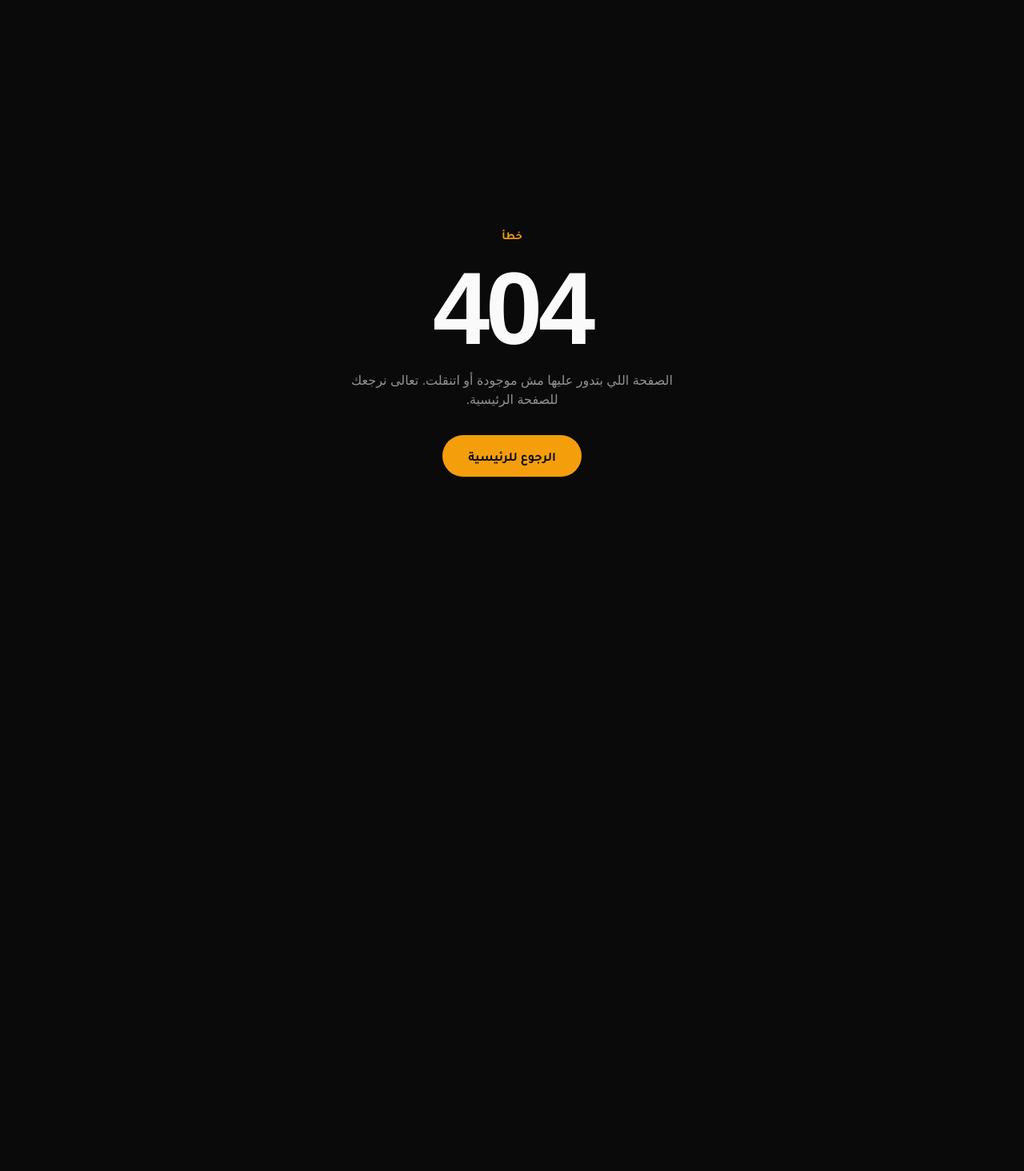
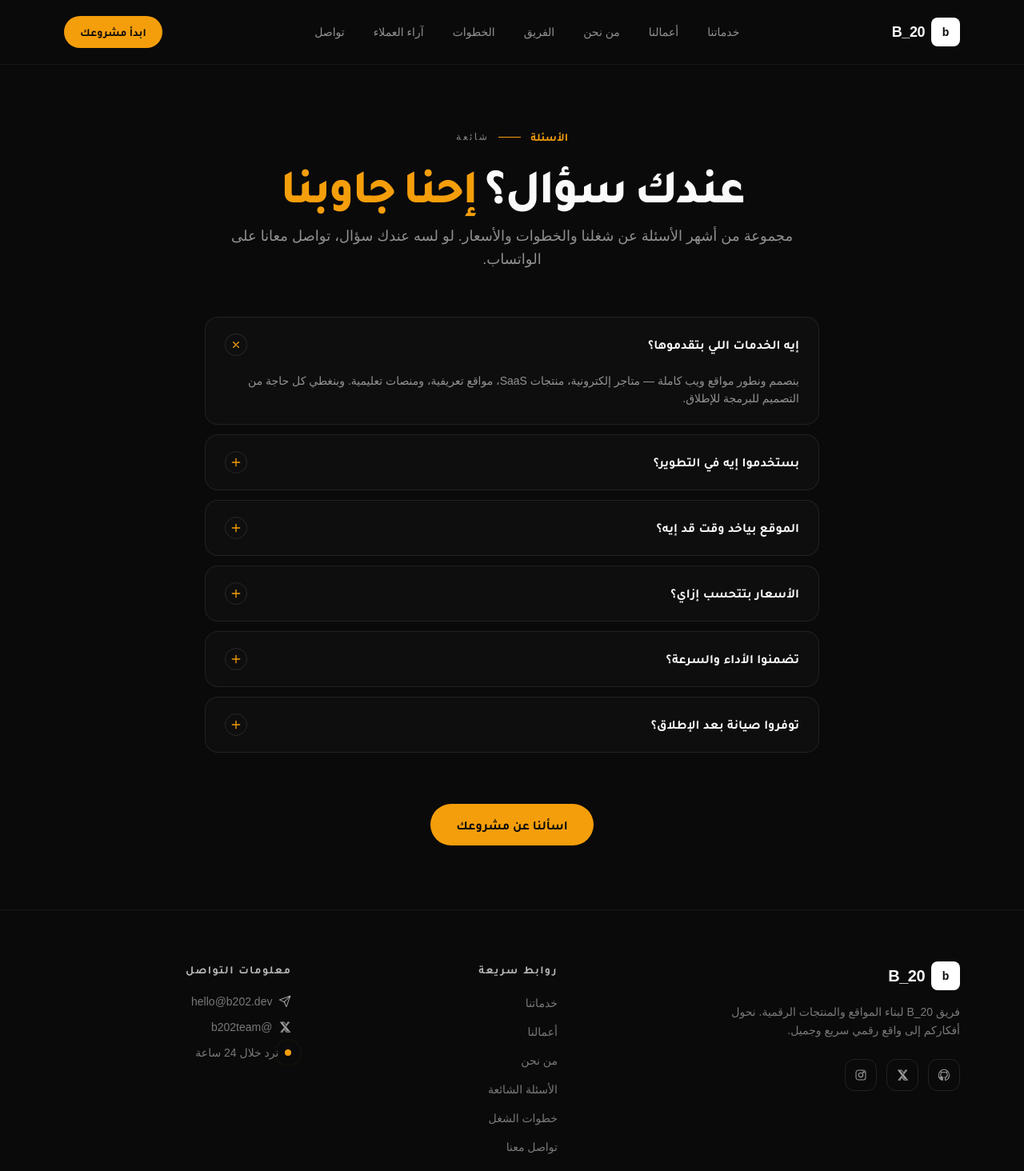
Before and after one commit to Silence1kingdom/b202, a Next.js app: page /faq in a window 1280 px wide. Before the commit this address had no page. Shown: the top 1464 px of the page at 80% size. Before the commit the page ends 800 px from the top, so only its background shows below. Built offline with nearby package versions, Linux system fonts and the light colour scheme; a web font is replaced by a local one.

Commit message:
faq: standalone /faq page + footer link, remove from home/about, fix about spacing

```diff
--- a/src/app/(site)/about/page.tsx
+++ b/src/app/(site)/about/page.tsx
@@ -1,6 +1,5 @@
 import type { Metadata } from "next";
 import AboutContent from "@/components/AboutContent";
-import Faq from "@/components/Faq";
 import { getValues, getTeam, getStats } from "@/lib/queries";
 
 export const dynamic = "force-dynamic";
@@ -26,18 +25,6 @@ export default async function AboutPage() {
   return (
     <main className="page-enter pt-16 md:pt-20">
       <AboutContent values={values} team={team} stats={stats} />
-
-      <section className="border-t border-white/[0.06] py-24 md:py-28">
-        <div className="container-x">
-          <div className="mb-12 text-center">
-            <span className="section-label">أسئلة شائعة</span>
-            <h2 className="mt-5 text-3xl font-extrabold tracking-tightest md:text-4xl">
-              عندك سؤال؟ <span className="text-accent">إحنا جاوبنا</span>
-            </h2>
-          </div>
-          <Faq />
-        </div>
-      </section>
     </main>
   );
 }
--- /dev/null
+++ b/src/app/(site)/faq/page.tsx
@@ -0,0 +1,51 @@
+import type { Metadata } from "next";
+import Link from "next/link";
+import Faq from "@/components/Faq";
+
+export const dynamic = "force-dynamic";
+
+export const metadata: Metadata = {
+  title: "الأسئلة الشائعة — B_20",
+  description:
+    "إجابات على أشهر الأسئلة عن خدمات B_20: التصميم، التطوير، المدة، الأسعار، والأداء.",
+  alternates: { canonical: "/faq" },
+  openGraph: {
+    title: "الأسئلة الشائعة — B_20",
+    description: "إجابات على أشهر الأسئلة عن خدمات وباقات B_20.",
+    url: "/faq",
+  },
+};
+
+export default function FaqPage() {
+  return (
+    <main className="page-enter pt-16 md:pt-20">
+      <section className="border-t border-white/[0.06] py-16 md:py-20">
+        <div className="container-x">
+          <div className="mx-auto max-w-3xl text-center">
+            <div className="flex items-center justify-center gap-3">
+              <span className="text-sm font-bold tabular-nums text-accent">الأسئلة</span>
+              <span className="section-label">شائعة</span>
+            </div>
+            <h1 className="mt-5 text-4xl font-extrabold tracking-tightest md:text-6xl">
+              عندك سؤال؟ <span className="text-accent">إحنا جاوبنا</span>
+            </h1>
+            <p className="mt-5 text-lg leading-relaxed text-white/55">
+              مجموعة من أشهر الأسئلة عن شغلنا والخطوات والأسعار. لو لسه عندك سؤال،
+              تواصل معانا على الواتساب.
+            </p>
+          </div>
+
+          <div className="mt-14">
+            <Faq />
+          </div>
+
+          <div className="mt-16 text-center">
+            <Link href="/#contact" className="btn-primary px-8 py-3.5 text-base">
+              اسألنا عن مشروعك
+            </Link>
+          </div>
+        </div>
+      </section>
+    </main>
+  );
+}
--- a/src/app/(site)/page.tsx
+++ b/src/app/(site)/page.tsx
@@ -3,7 +3,6 @@ import Services from "@/components/Services";
 import Work from "@/components/Work";
 import Process from "@/components/Process";
 import Testimonials from "@/components/Testimonials";
-import Faq from "@/components/Faq";
 import Contact from "@/components/Contact";
 import { getProjects, getServices, getProcessSteps, getTestimonials, getStats } from "@/lib/queries";
 
@@ -25,17 +24,6 @@ export default async function Home() {
       <Work projects={projects} />
       <Process processSteps={processSteps} />
       <Testimonials testimonials={testimonials} />
-      <section className="border-t border-white/[0.06] py-24 md:py-28">
-        <div className="container-x">
-          <div className="mb-12 text-center">
-            <span className="section-label">أسئلة شائعة</span>
-            <h2 className="mt-5 text-3xl font-extrabold tracking-tightest md:text-4xl">
-              عندك سؤال؟ <span className="text-accent">إحنا جاوبنا</span>
-            </h2>
-          </div>
-          <Faq />
-        </div>
-      </section>
       <Contact />
     </main>
   );
--- a/src/components/AboutContent.tsx
+++ b/src/components/AboutContent.tsx
@@ -129,7 +129,7 @@ export default function AboutContent({
         </div>
       </section>
 
-      <section className="py-16 md:py-20">
+      <section className="pt-4">
         <div className="container-x">
           <div ref={statsHook.ref} className="grid grid-cols-2 gap-px overflow-hidden rounded-2xl border border-white/[0.08] bg-white/[0.04] md:grid-cols-4">
             {stats.map((s, i) => (
@@ -145,7 +145,7 @@ export default function AboutContent({
         </div>
       </section>
 
-      <section className="pb-24 pt-4">
+      <section className="py-16 md:py-20">
         <div className="container-x">
           <div className="card reveal rounded-3xl px-8 py-12 text-center">
             <h2 className="text-3xl font-extrabold tracking-tightest md:text-4xl">جاهز تبدأ مشروعك؟</h2>
--- a/src/components/Footer.tsx
+++ b/src/components/Footer.tsx
@@ -49,6 +49,7 @@ export default function Footer() {
                  { href: "/#services", label: "خدماتنا" },
                  { href: "/work", label: "أعمالنا" },
                  { href: "/about", label: "من نحن" },
+                 { href: "/faq", label: "الأسئلة الشائعة" },
                  { href: "/#process", label: "خطوات الشغل" },
                  { href: "/#contact", label: "تواصل معنا" },
                  { href: "/admin/login", label: "تسجيل الدخول", admin: true },
```
Lines whose indentation alone changed are shown as unchanged.
